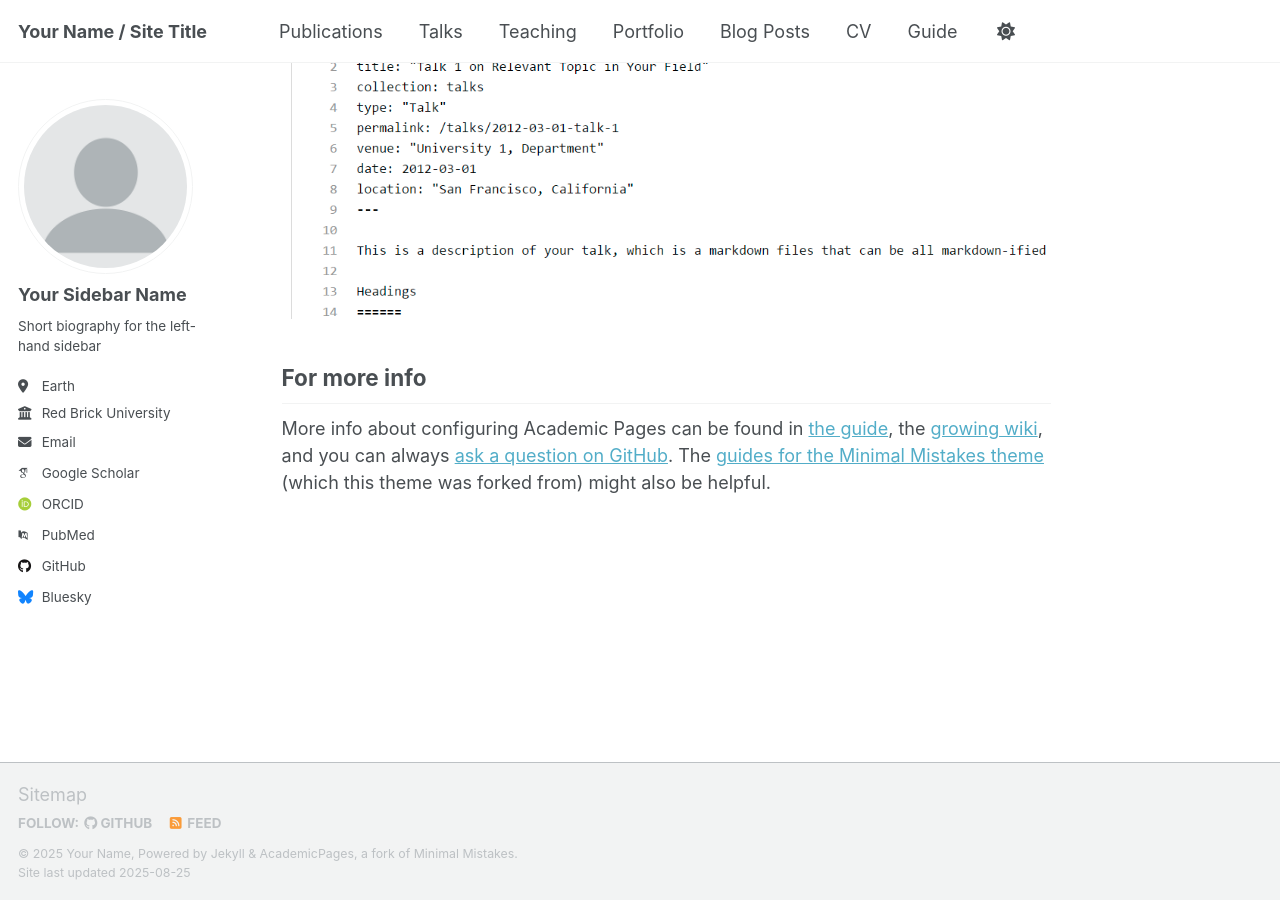
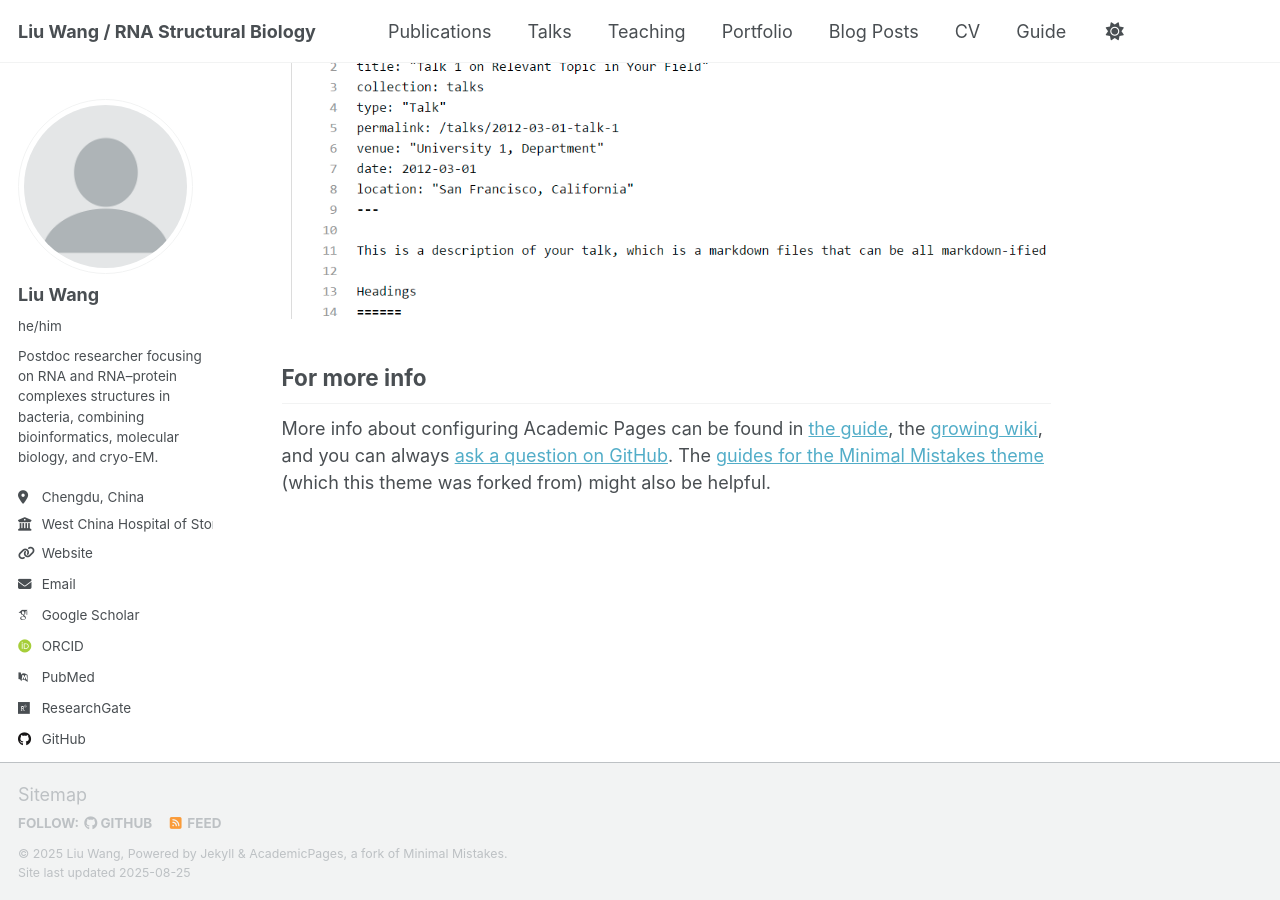
Before and after one commit to liuwang-RNA/Guihub_CV, a Jekyll site: the page built from _pages/about.md, in a window 1280 px wide and 900 px high, scrolled down 2880 px. Built offline with Jekyll 4.4.1, drawn with Linux system fonts in a browser that asks for light colours; some web fonts are replaced; a script that is not in the unit is left out.

Commit message:
Update _config.yml

```diff
--- a/_config.yml
+++ b/_config.yml
@@ -9,13 +9,13 @@
 # Basic Site Settings
 locale                   : "en-US"
 site_theme               : "default" # Currently available options are "default", "air"
-title                    : "Your Name / Site Title"
+title                    : "Liu Wang / RNA Structural Biology"
 title_separator          : "-"
-name                     : &name "Your Name"
-description              : &description "personal description"
-url                      : https://academicpages.github.io # the base hostname & protocol for your site e.g. "https://[your GitHub username].github.io" or if you already have some other page hosted on Github then use "https://[your GitHub username].github.io/[Your Repo Name]"
-baseurl                  : "" # the subpath of your site, e.g. "/blog"
-repository               : "academicpages/academicpages.github.io"
+name                     : &name "Liu Wang"
+description              : &description "Postdoctoral researcher at West China Hospital of Stomatology, Sichuan University"
+url                      : https://academicpages.github.io # the base hostname & protocol for your site e.g. "https://liuwang-RNA.github.io"
+baseurl                  : ""
+repository               : "liuwang-RNA/Guihub_CV"
 
 # Site Author - The following control what appear as part of the author content on the side bar.
 #               If a field is blank the icon and link will not appear, otherwise it will be shown.
@@ -23,37 +23,37 @@ repository               : "academicpages/academicpages.github.io"
 author:
   # Biographic information
   avatar           : "profile.png"
-  name             : "Your Sidebar Name"
-  pronouns         : # example: "she/her"
-  bio              : "Short biography for the left-hand sidebar"
-  location         : "Earth"
-  employer         : "Red Brick University"
-  uri              : # URL
-  email            : "none@example.org"
+  name             : "Liu Wang"
+  pronouns         : "he/him"
+  bio              : "Postdoc researcher focusing on RNA and RNA–protein complexes structures in bacteria, combining bioinformatics, molecular biology, and cryo-EM."
+  location         : "Chengdu, China"
+  employer         : "West China Hospital of Stomatology, Sichuan University"
+  uri              : "https://scholar.google.com/citations?hl=en&tzom=-480&user=8kjSuv8AAAAJ"
+  email            : "liuwang@scu.edu.cn"
 
   # Academic websites
   academia         : # URL
   arxiv            : # URL - Update with the correct link to your profile
-  googlescholar    : "https://scholar.google.com/citations?user=PS_CX0AAAAAJ"
+  googlescholar    : "https://scholar.google.com/citations?hl=en&tzom=-480&user=8kjSuv8AAAAJ"
   inspire-hep      : # URL
   impactstory      : # URL
-  orcid            : "http://orcid.org/yourorcidurl"
+  orcid            : "https://orcid.org/my-orcid?orcid=0000-0003-1243-9654"
   semantic         : # URL
-  pubmed           : "https://www.ncbi.nlm.nih.gov/pubmed/?term=john+snow"
-  researchgate     : # URL
+  pubmed           : "https://pubmed.ncbi.nlm.nih.gov/?term=%28%28%27Liu+Wang%27%5BAuthor%5D%29+AND+%28Sichuan+University%5BAffiliation%5D%29%29+AND+%28West+China+Hospital+of+Stomatology%5BAffiliation%5D%29&sort=date"
+  researchgate     : "https://www.researchgate.net/profile/Liu-Wang-30?ev=hdr_xprf"
   scopus           : # URL
 
   # Repositories and software development
   bitbucket        : # Username - Update with your username on the site
   codepen          : # Username
   dribbble         : # Username
-  github           : "academicpages"
+  github           : "https://github.com/liuwang-RNA/"
   kaggle           : # Username
   stackoverflow    : # User number or user number and name (i.e., use "1" or "1/jeff-atwood")
 
   # Social media
   artstation       : # Username
-  bluesky          : "bsky.app" # Replace this with you Bluesky username
+  bluesky          : # Username
   facebook         : # Username
   flickr           : # Username
   foursquare       : # Username
@@ -70,7 +70,7 @@ author:
   steam            : # Username
   telegram         : # URL
   tumblr           : # Username
-  twitter          : # Username for X / Twitter
+  twitter          : # LWANG_SCU
   vine             : # Username
   weibo            : # Username
   wikipedia        : # Username
```
